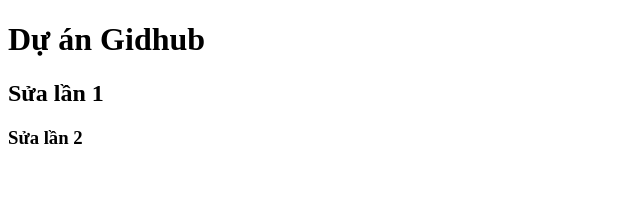
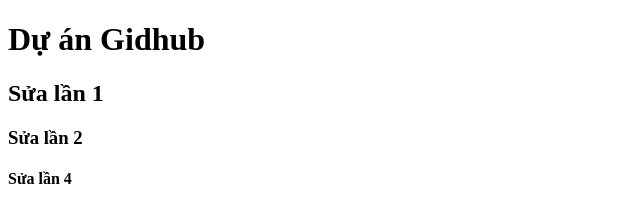
Before and after one commit to Tubuixuan/duangitlog, a plain HTML site: page index.html in a window 1280 px wide. Shown: the full height of the page, 0-640 px from the left. Drawn offline with Linux system fonts and the light colour scheme.

Commit message:
3. Sửa lần 4

```diff
--- a/index.html
+++ b/index.html
@@ -9,6 +9,7 @@
     <h1>Dự án Gidhub</h1>
     <h2>Sửa lần 1</h2>
     <h3>Sửa lần 2</h3>
+    <h4>Sửa lần 4</h4>
 
 </body>
 </html>
```
